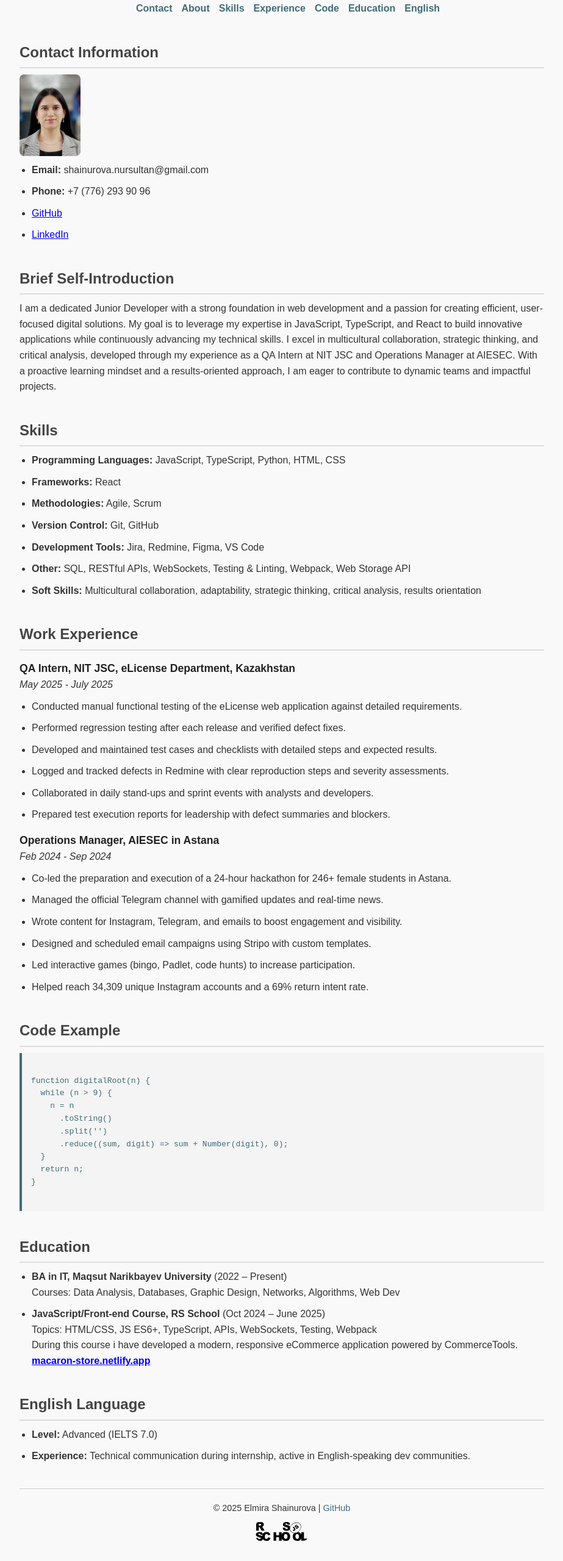
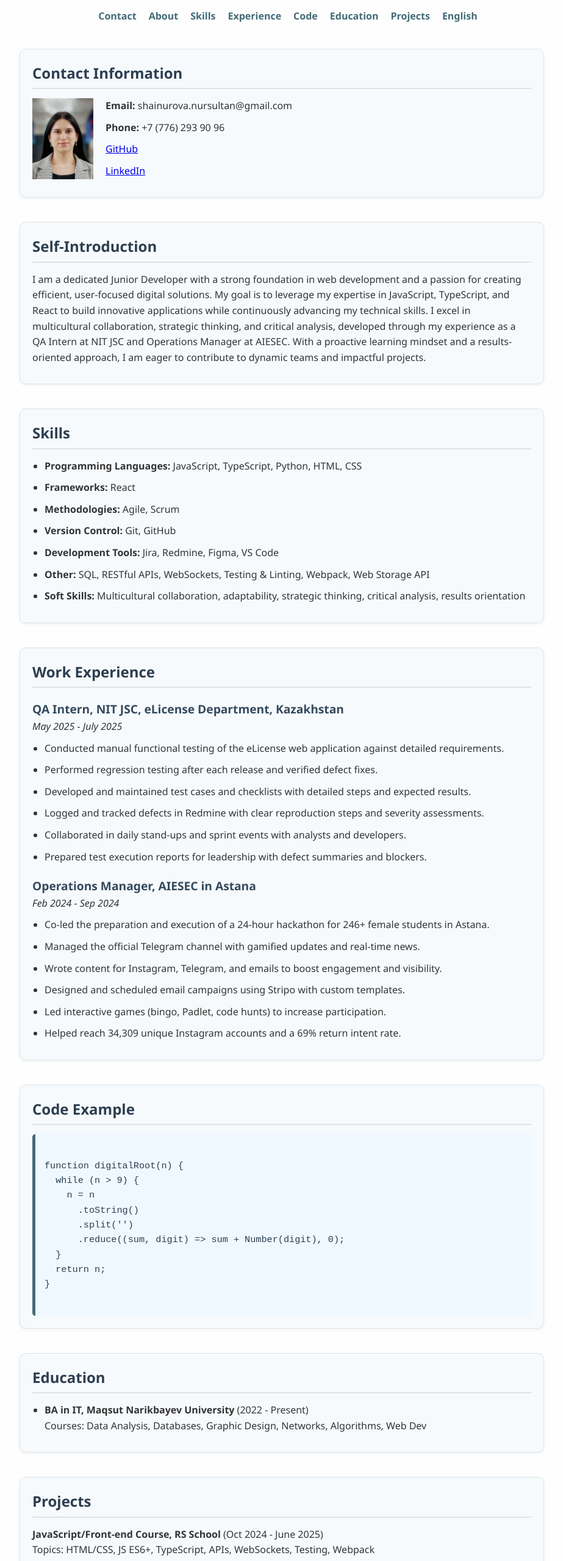
Before and after one commit to Lososel/rsschool-cv, a plain HTML site: page index.html in a window 1280 px wide. Shown: the part 80-2640 px from the top of the page at 61% size, without its empty margins (178-1101 px from the left). Drawn offline with Linux system fonts and the light colour scheme.

Commit message:
fix: update css styles usage and cv contents

```diff
--- a/index.html
+++ b/index.html
@@ -16,6 +16,7 @@
           <li><a href="#experience">Experience</a></li>
           <li><a href="#code">Code</a></li>
           <li><a href="#education">Education</a></li>
+          <li><a href="#projects">Projects</a></li>
           <li><a href="#english">English</a></li>
         </ul>
       </nav>
@@ -24,6 +25,7 @@
     <main>
         <section id="contact">
             <h2>Contact Information</h2>
+            <div class="contact-container">
                 <img src="images/mail.jpeg" alt="photo" width="100" />
                 <ul>
                     <li><strong>Email:</strong> shainurova.nursultan@gmail.com</li>
@@ -31,10 +33,12 @@
                     <li><a href="https://github.com/Lososel" target="_blank">GitHub</a></li>
                     <li><a href="https://linkedin.com/in/elmira-shainurova" target="_blank">LinkedIn</a></li>
                 </ul>
+            </div>
         </section>
 
+
       <section id="about">
-        <h2>Brief Self-Introduction</h2>
+        <h2>Self-Introduction</h2>
         <p>
           I am a dedicated Junior Developer with a strong foundation in web development and a passion for creating efficient,
           user-focused digital solutions. My goal is to leverage my expertise in JavaScript, TypeScript, and React to build
@@ -102,14 +106,19 @@ function digitalRoot(n) {
       <section id="education">
         <h2>Education</h2>
         <ul>
-          <li><strong>BA in IT, Maqsut Narikbayev University</strong> (2022 – Present)
+          <li><strong>BA in IT, Maqsut Narikbayev University</strong> (2022 - Present)
             <br>Courses: Data Analysis, Databases, Graphic Design, Networks, Algorithms, Web Dev
           </li>
-          <li><strong>JavaScript/Front-end Course, RS School</strong> (Oct 2024 – June 2025)
+        </ul>
+      </section>
+
+      <section id="Projects">
+        <h2>Projects</h2>
+          <strong>JavaScript/Front-end Course, RS School</strong> (Oct 2024 - June 2025)
             <br>Topics: HTML/CSS, JS ES6+, TypeScript, APIs, WebSockets, Testing, Webpack
             <br>During this course i have developed a modern, responsive eCommerce application powered by CommerceTools.
-            <a href="https://macaron-store.netlify.app"><strong>macaron-store.netlify.app</strong></a>
-          </li>
+            <ul>
+                <li><a href="https://macaron-store.netlify.app"><strong>macaron-store.netlify.app</strong></a></li>
             </ul>
       </section>
 
--- a/style.css
+++ b/style.css
@@ -5,9 +5,9 @@
 }
 
 body {
-  font-family: Arial, sans-serif;
+  font-family: 'Segoe UI', Tahoma, Geneva, Verdana, sans-serif;
   line-height: 1.6;
-  background-color: #f9f9f9;
+  background-color: #fefefe;
   color: #333;
   padding: 20px;
   max-width: 900px;
@@ -15,22 +15,22 @@ body {
 }
 
 header {
+  text-align: center;
   margin-bottom: 30px;
-  text-align: center;
 }
 
 header h1 {
-  font-size: 2em;
-  margin-bottom: 10px;
-  color: #222;
+  font-size: 2.5em;
+  color: #2d3e50;
+  margin-bottom: 5px;
 }
 
 nav ul {
   list-style: none;
   display: flex;
+  flex-wrap: wrap;
   justify-content: center;
-  gap: 15px;
-  flex-wrap: wrap;
+  gap: 20px;
   margin-top: 10px;
 }
 
@@ -38,27 +38,45 @@ nav a {
   text-decoration: none;
   color: #426b77;
   font-weight: bold;
+  transition: color 0.3s ease;
 }
 
 nav a:hover {
+  color: #2d3e50;
   text-decoration: underline;
 }
 
 main section {
   margin-bottom: 40px;
+  padding: 20px;
+  background-color: #f7fafd;
+  border: 1px solid #dce3e7;
+  border-radius: 10px;
+  box-shadow: 0 2px 5px rgba(0, 0, 0, 0.05);
+}
+.contact-container {
+  display: flex;
+  align-items: flex-start;
+  gap: 20px;
+}
+
+.contact-container ul {
+  list-style: none;
+  padding-left: 0;
 }
 
 h2 {
-  color: #444;
-  margin-bottom: 10px;
-  border-bottom: 2px solid #ddd;
+  font-size: 1.5em;
+  color: #2d3e50;
+  margin-bottom: 15px;
+  border-bottom: 2px solid #dce3e7;
   padding-bottom: 5px;
 }
 
 h3 {
-  margin-top: 15px;
-  font-size: 1.1em;
-  color: #222;
+  font-size: 1.2em;
+  margin-top: 20px;
+  color: #34495e;
 }
 
 p, li {
@@ -66,29 +84,24 @@ p, li {
 }
 
 ul {
-  list-style: disc;
   padding-left: 20px;
-}
-
-img {
-  display: block;
-  margin: 10px 0;
-  max-width: 100%;
-  height: auto;
-  border-radius: 8px;
+  list-style-type: disc;
 }
 
 pre {
-  background-color: #f4f4f4;
+  background-color: #f0f8ff;
   padding: 15px;
+  border-left: 5px solid #426b77;
+  font-size: 0.95em;
   overflow-x: auto;
-  border-left: 4px solid #426b77;
   margin-top: 10px;
+  border-radius: 5px;
 }
 
 code {
-  font-family: monospace;
-  color: #426b77;
+  font-family: 'Courier New', Courier, monospace;
+  color: #2c3e50;
+  white-space: pre-wrap;
 }
 
 footer {
@@ -96,18 +109,45 @@ footer {
   padding: 20px 0;
   border-top: 1px solid #ccc;
   font-size: 0.9em;
-  justify-content: center;
 }
 
 footer a {
   color: #426b77;
+  font-weight: bold;
   text-decoration: none;
+  transition: color 0.3s;
+}
+
+footer a:hover {
+  color: #2d3e50;
 }
 
 footer img {
-    display: flex;
-    margin: auto;
-    max-width: 10%;
-    height: auto;
-    border-radius: 8px;
+  display: block;
+  margin: 10px auto 0;
+  width: 100px;
+  height: auto;
 }
+
+@media (max-width: 768px) {
+  body {
+    padding: 10px;
+  }
+
+  nav ul {
+    flex-direction: column;
+    gap: 10px;
+  }
+
+  header h1 {
+    font-size: 1.8em;
+  }
+
+  h2 {
+    font-size: 1.3em;
+  }
+
+  h3 {
+    font-size: 1.1em;
+  }
+}
```
Also changed, not shown: 1 other file. Lines whose indentation alone changed are shown as unchanged.
